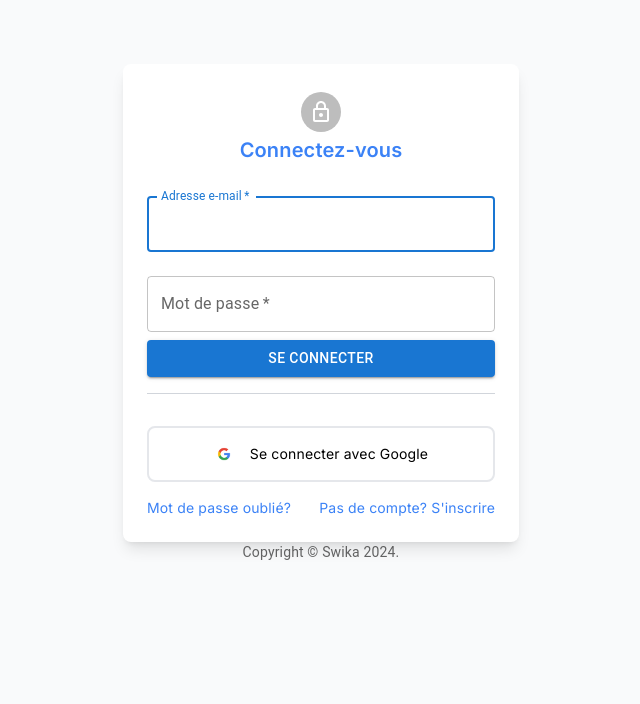
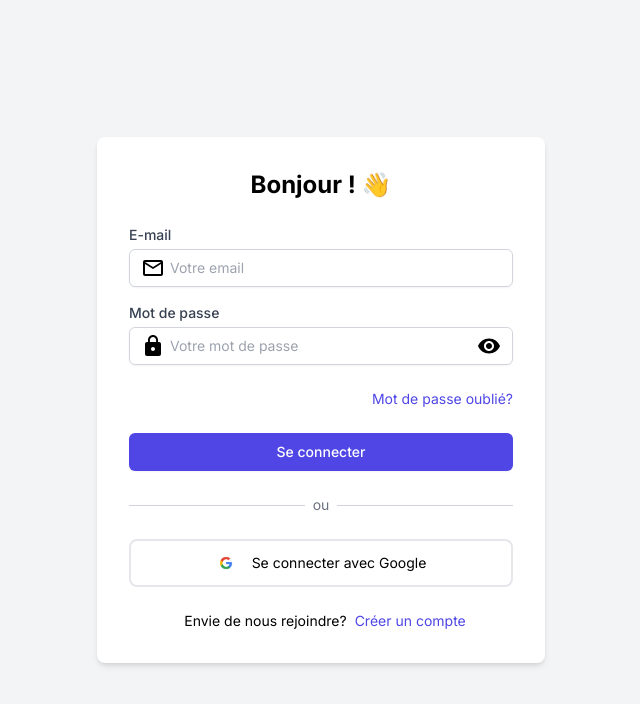
Before and after one commit to Marouane124/Swika-app, a Next.js app: page /SignIn in a window 1280 px wide. Shown: the top 704 px of the page, without its empty margins (319-959 px from the left). Built offline with nearby package versions, Linux system fonts and the light colour scheme.

Commit message:
Changement du design de sign in

```diff
--- a/app/SignIn/SignIn.tsx
+++ b/app/SignIn/SignIn.tsx
@@ -1,33 +1,19 @@
 "use client";
 
 import * as React from 'react';
-import Avatar from '@mui/material/Avatar';
-import Button from '@mui/material/Button';
-import CssBaseline from '@mui/material/CssBaseline';
-import TextField from '@mui/material/TextField';
+import { useRouter } from 'next/navigation';
+import { signIn } from 'next-auth/react';
+import { toast } from 'react-hot-toast';
 import Link from 'next/link';
-import Grid from '@mui/material/Grid';
-import Box from '@mui/material/Box';
-import LockOutlinedIcon from '@mui/icons-material/LockOutlined';
-import Container from '@mui/material/Container';
-import Typography from '@mui/material/Typography';
-import { signIn } from 'next-auth/react';
-import { useRouter } from 'next/navigation';
-import { toast } from 'react-hot-toast';
 import GoogleSignInButton from '@/components/GoogleButton';
-
-function Copyright(props: any) {
-    return (
-        <Typography variant="body2" color="text.secondary" align="center" {...props}>
-          {'Copyright © '}
-          Swika {new Date().getFullYear()}
-          {'.'}
-        </Typography>
-    );
-}
+import LockIcon from '@mui/icons-material/Lock';
+import MailOutlineIcon from '@mui/icons-material/MailOutline';
+import VisibilityIcon from '@mui/icons-material/Visibility';
+import VisibilityOffIcon from '@mui/icons-material/VisibilityOff';
 
 export default function SignIn() {
   const router = useRouter();
+  const [showPassword, setShowPassword] = React.useState(false);
 
   const handleSubmit = async (event: React.FormEvent<HTMLFormElement>) => {
     event.preventDefault();
@@ -36,7 +22,7 @@ export default function SignIn() {
     const password = data.get('password');
 
     if (!email || !password) {
-      toast.error('Veuillez remplir tous les champs !',{
+      toast.error('Veuillez remplir tous les champs !', {
         duration: 1500,
       });
       return;
@@ -49,75 +35,105 @@ export default function SignIn() {
     });
 
     if (result?.error) {
-      toast.error('Email ou mot de passe incorrect !',{
+      toast.error('Email ou mot de passe incorrect !', {
         duration: 1500,
       });
       console.log(result.error);
     } else {
-      toast.success('Connecté avec succès !',{
+      toast.success('Connecté avec succès !', {
         duration: 1000,
       });
       router.push("/");
     }
   };
 
+  const toggleShowPassword = () => {
+    setShowPassword((prevShowPassword) => !prevShowPassword);
+  };
+
   return (
-    <Container component="main" maxWidth="xs" className="pt-16 mx-auto">
-      <CssBaseline />
-      <Box className="flex flex-col items-center bg-white p-6 rounded-lg shadow-lg">
-        <Avatar className="bg-blue-500 m-1">
-          <LockOutlinedIcon />
-        </Avatar>
-        <h1 className="text-blue-500 text-xl font-semibold">
-          Connectez-vous
-        </h1>
-        <Box component="form" onSubmit={handleSubmit} noValidate className="mt-4 w-full">
-          <TextField
-            margin="normal"
-            required
-            fullWidth
+    <div className="flex items-center justify-center min-h-screen bg-gray-100">
+      <div className="w-full max-w-md bg-white rounded-lg shadow-md p-8">
+        <div className="flex justify-center mb-6">
+          <h1 className="text-black text-2xl font-bold">Bonjour ! <span role="img" aria-label="wave">👋</span></h1>
+        </div>
+        <form onSubmit={handleSubmit}>
+          <div className="mb-4">
+            <label htmlFor="email" className="block text-sm font-medium text-gray-700">
+              E-mail
+            </label>
+            <div className="mt-1 relative rounded-md shadow-sm">
+              <input
+                type="email"
+                name="email"
                 id="email"
-            label="Adresse e-mail"
-            name="email"
-            autoComplete="email"
-            autoFocus
+                className="block w-full pl-10 pr-4 py-2 border border-gray-300 rounded-md text-gray-900 placeholder-gray-400 focus:outline-none focus:ring-indigo-500 focus:border-indigo-500 sm:text-sm"
+                placeholder="Votre email"
               />
-          <TextField
-            margin="normal"
-            required
-            fullWidth
+              <div className="absolute inset-y-0 left-0 pl-3 flex items-center pointer-events-none">
+                <MailOutlineIcon style={{ color: 'black' }} />
+              </div>
+            </div>
+          </div>
+          <div className="mb-6">
+            <label htmlFor="password" className="block text-sm font-medium text-gray-700">
+              Mot de passe
+            </label>
+            <div className="mt-1 relative rounded-md shadow-sm">
+              <input
+                type={showPassword ? "text" : "password"}
                 name="password"
-            label="Mot de passe"
-            type="password"
                 id="password"
-            autoComplete="current-password"
-            className="mt-4"
+                className="block w-full pl-10 pr-4 py-2 border border-gray-300 rounded-md text-gray-900 placeholder-gray-400 focus:outline-none focus:ring-indigo-500 focus:border-indigo-500 sm:text-sm"
+                placeholder="Votre mot de passe"
               />
-          <Button
+              <div className="absolute inset-y-0 left-0 pl-3 flex items-center pointer-events-none">
+                <LockIcon style={{ color: 'black' }} />
+              </div>
+              <div
+                className="absolute inset-y-0 right-0 pr-3 flex items-center cursor-pointer"
+                onClick={toggleShowPassword}
+              >
+                {showPassword ? (
+                  <VisibilityOffIcon style={{ color: 'black' }} />
+                ) : (
+                  <VisibilityIcon style={{ color: 'black' }} />
+                )}
+              </div>
+            </div>
+          </div>
+          <div className="flex items-end justify-end mb-6">
+            <Link href="/forgot" passHref className="text-sm text-indigo-600 hover:underline">
+              Mot de passe oublié?
+            </Link>
+          </div>
+          <div>
+            <button
               type="submit"
-            fullWidth
-            variant="contained"
-            className="bg-blue-500 hover:bg-blue-600 text-white mt-4"
+              className="w-full flex justify-center py-2 px-4 border border-transparent rounded-md shadow-sm text-sm font-medium text-white bg-indigo-600 hover:bg-indigo-700 focus:outline-none focus:ring-2 focus:ring-offset-2 focus:ring-indigo-500"
             >
               Se connecter
-          </Button>
-          <hr className="my-4 border-t border-gray-300" />
-        </Box>
+            </button>
+          </div>
+          <div className="mt-6 relative">
+            <div className="absolute inset-0 flex items-center">
+              <div className="w-full border-t border-gray-300" />
+            </div>
+            <div className="relative flex justify-center text-sm">
+              <span className="px-2 bg-white text-gray-500">ou</span>
+            </div>
+          </div>
+        </form>
+        <div className="mt-6">
           <GoogleSignInButton />
-        <Grid container className="text-sm mt-4">
-          <Grid item xs>
-            <Link href="/forgot" passHref className="text-blue-500 hover:underline">
-                Mot de passe oublié?
+        </div>
+        <div className="mt-6 flex items-center justify-center">
+          <span className="px-2 text-black text-sm">Envie de nous rejoindre?</span>
+          <Link href="/signup" passHref className="text-sm text-indigo-600 hover:underline">
+            Créer un compte
           </Link>
-          </Grid>
-          <Grid item>
-            <Link href="/signup" passHref className="text-blue-500 hover:underline">
-                {"Pas de compte? S'inscrire"}
-            </Link>
-          </Grid>
-        </Grid>
-      </Box>
-      <Copyright className="mt-8 mb-5" />
-    </Container>
+        </div>
+      </div>
+    </div>
   );
 }
--- a/components/GoogleButton.tsx
+++ b/components/GoogleButton.tsx
@@ -10,7 +10,7 @@ export default function GoogleSignInButton() {
   return (
     <button
       onClick={handleClick}
-      className="w-full flex items-center justify-center h-14 px-6 mt-4 text-sm transition-colors duration-300 bg-white border-2 border-gray text-black rounded-lg focus:shadow-outline hover:bg-slate-200"
+      className="w-full flex items-center justify-center h-12 px-6 mt-4 text-sm transition-colors duration-300 bg-white border-2 border-gray text-black rounded-lg focus:shadow-outline hover:bg-slate-200"
     >
       <Image src={googleLogo} alt="Google Logo" width={20} height={20} />
       <span className="ml-4">Se connecter avec Google</span>
```
Lines whose indentation alone changed are shown as unchanged.
